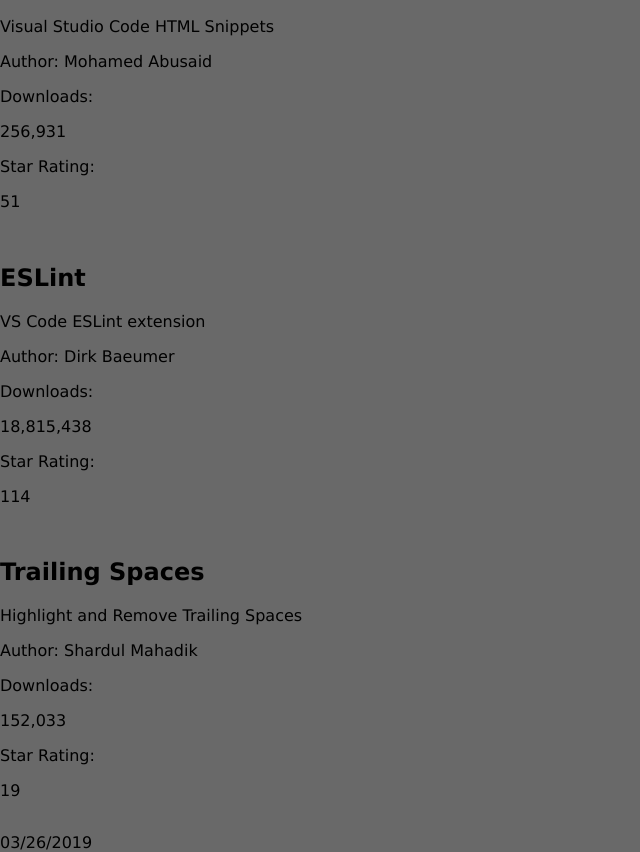
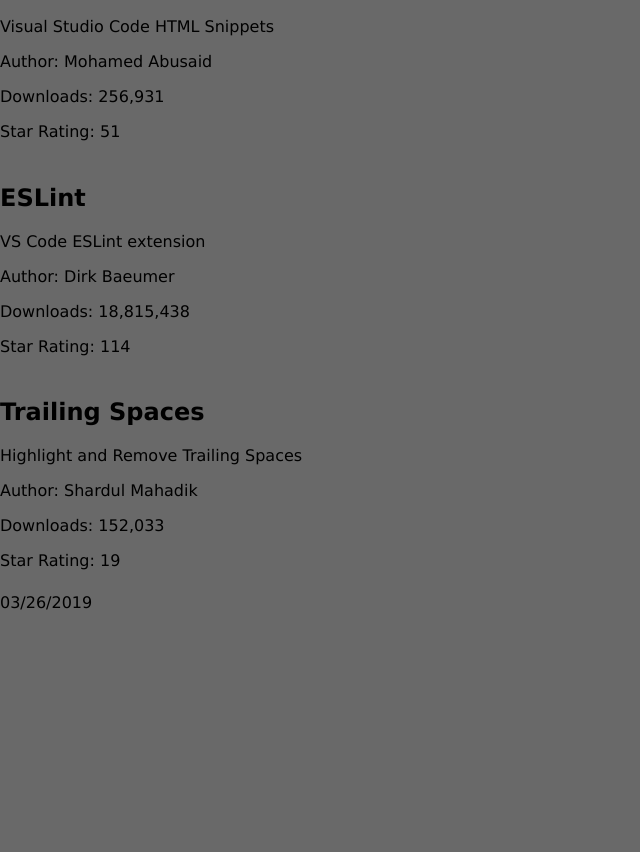
Before and after one commit to bentrisco/benjamin-trisco-itdev160, a plain HTML site: page activity-5/index.html in a window 1280 px wide. Shown: the part 665-1517 px from the top of the page, without its empty margins (0-640 px from the left). After the commit the page ends 1277 px from the top, so only its background shows below. Drawn offline with Linux system fonts and the light colour scheme.

Commit message:
quickfix activity 5

```diff
--- a/activity-5/css/style.css
+++ b/activity-5/css/style.css
@@ -4,7 +4,7 @@
 font-family: verdana;
 }
 footer {
-   height:12em;
+   height:7em;
 
    width:30em;
 }
--- a/activity-5/index.html
+++ b/activity-5/index.html
@@ -43,8 +43,8 @@
         </section>
         <footer>
          <p>Author: <span id="p1-author"></span></p>
-          <p>Downloads: </p><span id="p1-downloads"></span></p>
-          <p>Star Rating: </p><span id="p1-stars"></span></footer</p>
+          <p>Downloads: <span id="p1-downloads"></span></p>
+          <p>Star Rating: <span id="p1-stars"></span></footer</p>
         </footer>
       </div>
       <!-- package 2-->
@@ -57,8 +57,8 @@
         </section>
         <footer>
      <p>Author: <span id="p2-author"></span></p>
-          <p>Downloads: </p><span id="p2-downloads"></span></p>
-          <p>Star Rating: </p><span id="p2-stars"></span></footer</p>
+          <p>Downloads: <span id="p2-downloads"></span></p>
+          <p>Star Rating: <span id="p2-stars"></span></footer</p>
         </footer>
       </div>
             <div class="package-container">
@@ -70,8 +70,8 @@
         </section>
         <footer>
      <p>Author: <span id="p3-author"></span></p>
-          <p>Downloads: </p><span id="p3-downloads"></span></p>
-          <p>Star Rating: </p><span id="p3-stars"></span></footer</p>
+          <p>Downloads: <span id="p3-downloads"></span></p>
+          <p>Star Rating: <span id="p3-stars"></span></footer</p>
         </footer>
       </div>
     </main>
```
